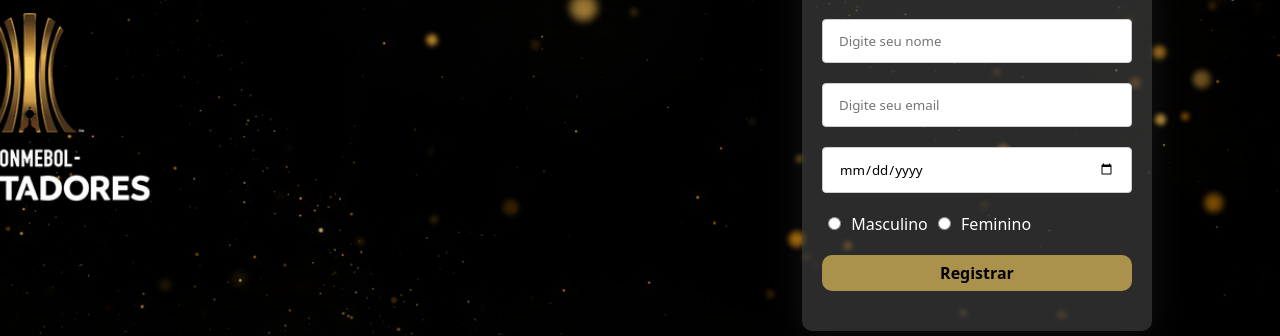
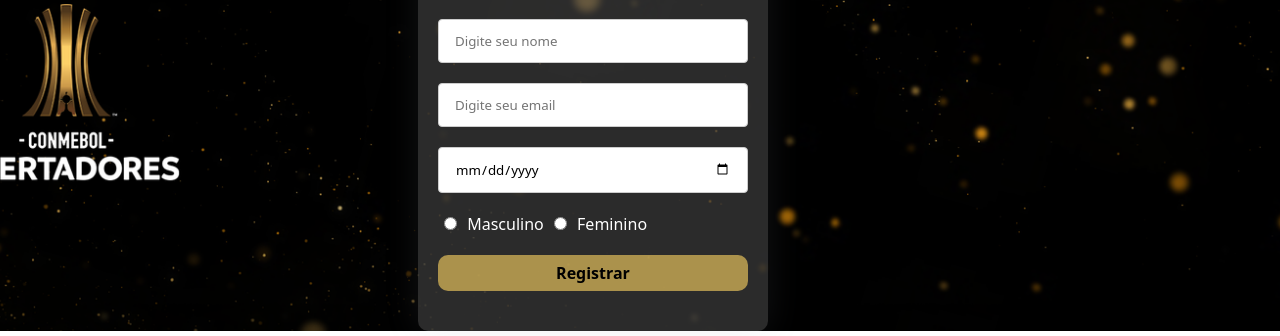
Before and after one commit to lucasnperez/site-comum, a plain HTML site: page index.html in a window 1280 px wide. Shown: the part 139-475 px from the top of the page. Drawn offline with Linux system fonts and the light colour scheme.

Commit message:
secondcommit

```diff
--- a/assets/css/style.css
+++ b/assets/css/style.css
@@ -7,7 +7,7 @@
 }
 
 header{
-    min-height: 500px;
+    min-height: 470px;
     background-image: url(/assets/images/zyro-image.png) ;
     background-repeat: no-repeat;
     background-size: cover;
@@ -40,6 +40,7 @@ header{
 
 .menu{
     flex: 1;
+    margin: 20px;
 }
 
 .menu ul{
@@ -67,13 +68,14 @@ header{
     height: 400px;
     max-width: 350px;
     position: absolute;
-    bottom: 0;
-    right: 10vw;
+    bottom: 10;
+    right: 40vw;
     box-shadow: 0 0 2.2rem rgba(140, 152, 168, .125);
     border-radius: 10px;
     padding: 20px;
     color: #ffffff;
-    margin-bottom: 30px;
+    margin-bottom: 2px;
+    margin-top: 70px;
 }
 
 #register p{
--- a/index.html
+++ b/index.html
@@ -94,7 +94,7 @@
                      </div>
                     </footer>
 
-
+    <script src="assets/js/script.js"></script>
     <script src="https://kit.fontawesome.com/0c8c970009.js" crossorigin="anonymous"></script>
 
 
```
Also changed, not shown: assets/js/script.js (added).
